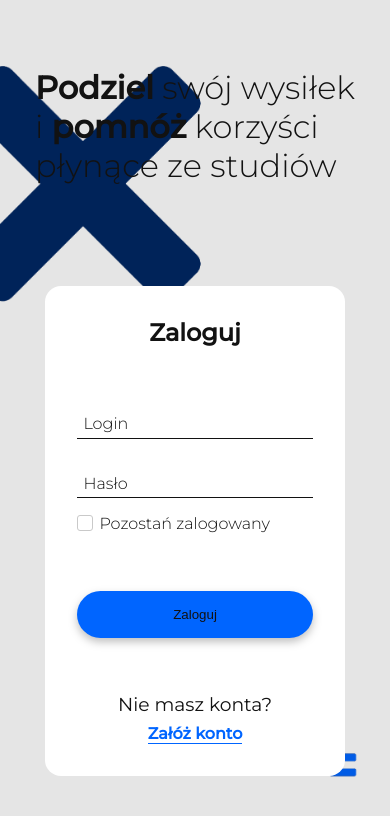
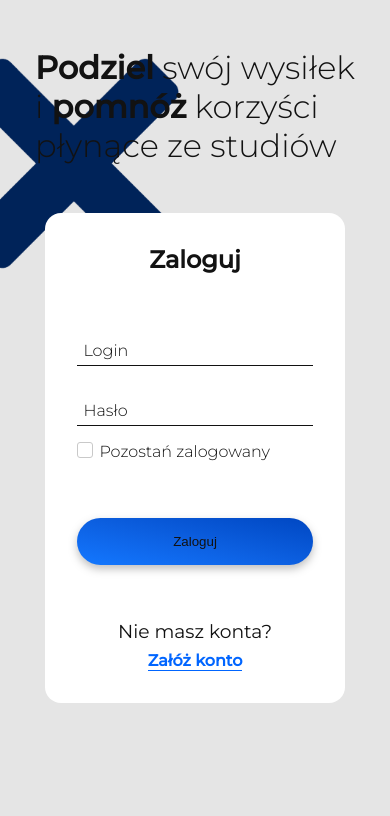
Before and after one commit to Nico2d/atem, a Next.js app: page / in a window 390 px wide. Shown: the top 816 px of the page. Built offline with nearby package versions, Linux system fonts and the light colour scheme.

Commit message:
fix: styling on mobile sigining

```diff
--- a/Styles/themeColors.tsx
+++ b/Styles/themeColors.ts
@@ -1,7 +1,9 @@
-import { Colors, DefaultTheme } from "styled-components";
+import { Colors } from "styled-components";
 
 export const lightTheme: Colors = {
   primary: "#0065FF",
+  gradient:
+    "linear-gradient(to right top, #1378ff, #106bf0, #0c5fe0, #0653d1, #0047c2)",
   background: "#E5E5E5",
   cardColor: "#FFFFFF",
   linesColor: "#C9C9C9",
@@ -15,6 +17,8 @@ export const lightTheme: Colors = {
 
 export const darkTheme: Colors = {
   primary: "#1378FF",
+  gradient:
+    "linear-gradient(to right top, #1378ff, #106bf0, #0c5fe0, #0653d1, #0047c2)",
   background: "#121212",
   cardColor: "#202020",
   linesColor: "#3F3F3F",
--- a/components/atoms/button.tsx
+++ b/components/atoms/button.tsx
@@ -22,18 +22,18 @@ export const Button: React.FC<Props> = ({
 };
 
 const StyledButton = styled.button<Props>`
-  color: ${({ theme }) => theme.colors?.fontColor};
+  color: ${({ theme }) => theme.colors.fontColor};
   outline: none;
-  background-color: ${({ theme, styleType }) =>
+  background: ${({ theme, styleType }) =>
     styleType === "primary"
-      ? theme.colors?.primary
+      ? theme.colors.gradient
       : styleType === "secondary"
       ? "transparent"
-      : theme.colors?.primary};
+      : theme.colors.gradient};
   padding: 1rem 4rem;
   border: ${({ theme, styleType }) =>
     styleType === "secondary"
-      ? `1px solid ${theme.colors?.linesColor}`
+      ? `1px solid ${theme.colors.linesColor}`
       : "none"};
   border-radius: 2rem;
   cursor: pointer;
--- a/components/atoms/select.tsx
+++ b/components/atoms/select.tsx
@@ -85,14 +85,14 @@ const SelectedValue = styled.p`
     right: 0;
     height: 1px;
     width: 100%;
-    background-color: ${({ theme }) => theme.colors.white};
+    background: ${({ theme }) => theme.colors.white};
   }
 `;
 
 const Options = styled.ul<{ isHidden: boolean }>`
   position: absolute;
   list-style: none;
-  background-color: ${({ theme }) => theme.colors.background};
+  background: ${({ theme }) => theme.colors.background};
   display: ${({ isHidden }) => (isHidden ? "none" : "flex")};
   flex-flow: column;
   left: 0;
--- a/components/atoms/swtich.tsx
+++ b/components/atoms/swtich.tsx
@@ -17,7 +17,7 @@ export const Switch: React.FC<SwitchProps> = ({ value = false, method }) => {
 const Ball = styled.span`
   width: 19px;
   height: 19px;
-  background-color: ${({ theme }) => theme.colors.cardColor};
+  background: ${({ theme }) => theme.colors.cardColor};
   border-radius: 50%;
   display: inline-block;
   position: absolute;
@@ -36,7 +36,7 @@ const SwitchWrapper = styled.div<{ isActive: boolean }>`
   background: ${({ theme, isActive }) =>
     isActive ? theme.colors.primary : theme.colors.linesColor};
   cursor: pointer;
-  transition: background-color 0.4s ease-in-out;
+  transition: background 0.4s ease-in-out;
   cursor: pointer;
 
   ${Ball} {
--- a/components/molecules/heroSectionHeader.tsx
+++ b/components/molecules/heroSectionHeader.tsx
@@ -3,6 +3,11 @@ import styled from "styled-components";
 import { useMediaQuery } from "../../Hooks/useMediaQuery";
 import { Button } from "../atoms/button";
 import { device } from "../../Styles/breakpoints";
+
+type HeroSectionHeaderProps = {
+  btnClicked: () => void;
+  isSignIn: boolean;
+};
 
 export const HeroSectionHeader = ({
   btnClicked,
@@ -13,7 +18,7 @@ export const HeroSectionHeader = ({
   return (
     <StyledTitleWrapper>
       <Slogan>
-        <span>Podziel</span> swój wysiłek <br />i <span>pomnóż</span> korzyści{" "}
+        <span>Podziel</span> swój wysiłek <br />i <span>pomnóż</span> korzyści
         <br />
         płynące ze studiów
       </Slogan>
@@ -28,16 +33,10 @@ export const HeroSectionHeader = ({
   );
 };
 
-type HeroSectionHeaderProps = {
-  btnClicked: () => void;
-  isSignIn: boolean;
-};
-
 const StyledTitleWrapper = styled.div`
   display: flex;
   flex-direction: column;
   align-items: flex-start;
-  padding: 0 2rem;
 `;
 
 const Slogan = styled.h2`
@@ -45,6 +44,8 @@ const Slogan = styled.h2`
   max-width: 650px;
   margin-bottom: 2rem;
   font-size: ${({ theme }) => theme.fonts?.fontSize * 2}rem;
+  margin-top: 3rem;
+  padding: 0 1rem;
 
   span {
     font-weight: 700;
@@ -52,6 +53,9 @@ const Slogan = styled.h2`
 
   @media ${device.tablet} {
     font-size: ${({ theme }) => theme.fonts?.fontSize * 2.5}rem;
+    margin-top: 0;
+    padding: 0;
+    padding-right: 1rem;
   }
 
   @media ${device.laptop} {
--- a/components/molecules/mobileLabel.tsx
+++ b/components/molecules/mobileLabel.tsx
@@ -38,7 +38,7 @@ const Menu = styled.div`
 const Container = styled.div`
   height: 50px;
   width: 100vw;
-  background-color: ${({ theme }) => theme.colors.sidebar};
+  background: ${({ theme }) => theme.colors.sidebar};
   color: ${({ theme }) => theme.colors.white};
   top: 0;
   filter: drop-shadow(0px 4px 4px rgba(0, 0, 0, 0.25));
--- a/components/organisms/signing.tsx
+++ b/components/organisms/signing.tsx
@@ -31,10 +31,12 @@ const StyledSigningBox = styled.div`
   display: flex;
   flex-direction: column;
   align-items: center;
-  background-color: ${({ theme }) => theme.colors?.cardColor};
+  background: ${({ theme }) => theme.colors?.cardColor};
   border-radius: 1rem;
   padding: 2rem;
   width: 300px;
+  margin: 3rem 0;
+  margin-top: 1rem;
 
   @media ${device.mobileL} {
     min-width: 380px;
--- a/pages/dashboard.tsx
+++ b/pages/dashboard.tsx
@@ -16,7 +16,7 @@ export default Dashboard;
 
 const TestBlock = styled.div`
   height: 300px;
-  width: 300px;
+  width: 200px;
   background: red;
   margin: 2rem;
 `;
--- a/pages/index.tsx
+++ b/pages/index.tsx
@@ -13,7 +13,7 @@ const Home = () => {
 
   return (
     <Layout>
-      <main style={{ width: "100%", height: "100vh" }}>
+      <HeroWrapper>
         <HeroSection>
           <HeroSectionHeader
             btnClicked={() => setShowSignInForm(!showSignInForm)}
@@ -24,12 +24,19 @@ const Home = () => {
             signInFormHandler={(value: boolean) => setShowSignInForm(value)}
           />
         </HeroSection>
-      </main>
+      </HeroWrapper>
     </Layout>
   );
 };
 
 export default Home;
+
+const HeroWrapper = styled.main`
+  @media ${device.tablet} {
+    width: 100%;
+    height: 100vh;
+  }
+`;
 
 const HeroSection = styled.div`
   background: url("/signing_bg.png");
--- a/utils/styled.d.ts
+++ b/utils/styled.d.ts
@@ -16,6 +16,7 @@ declare module "styled-components" {
     sidebar: string;
     white: string;
     sidebarHighlight: string;
+    gradient: string;
   }
 
   export interface Fonts {
```
Also changed, not shown: Styles/themeFonts.ts (renamed from Styles/themeFonts.tsx).
